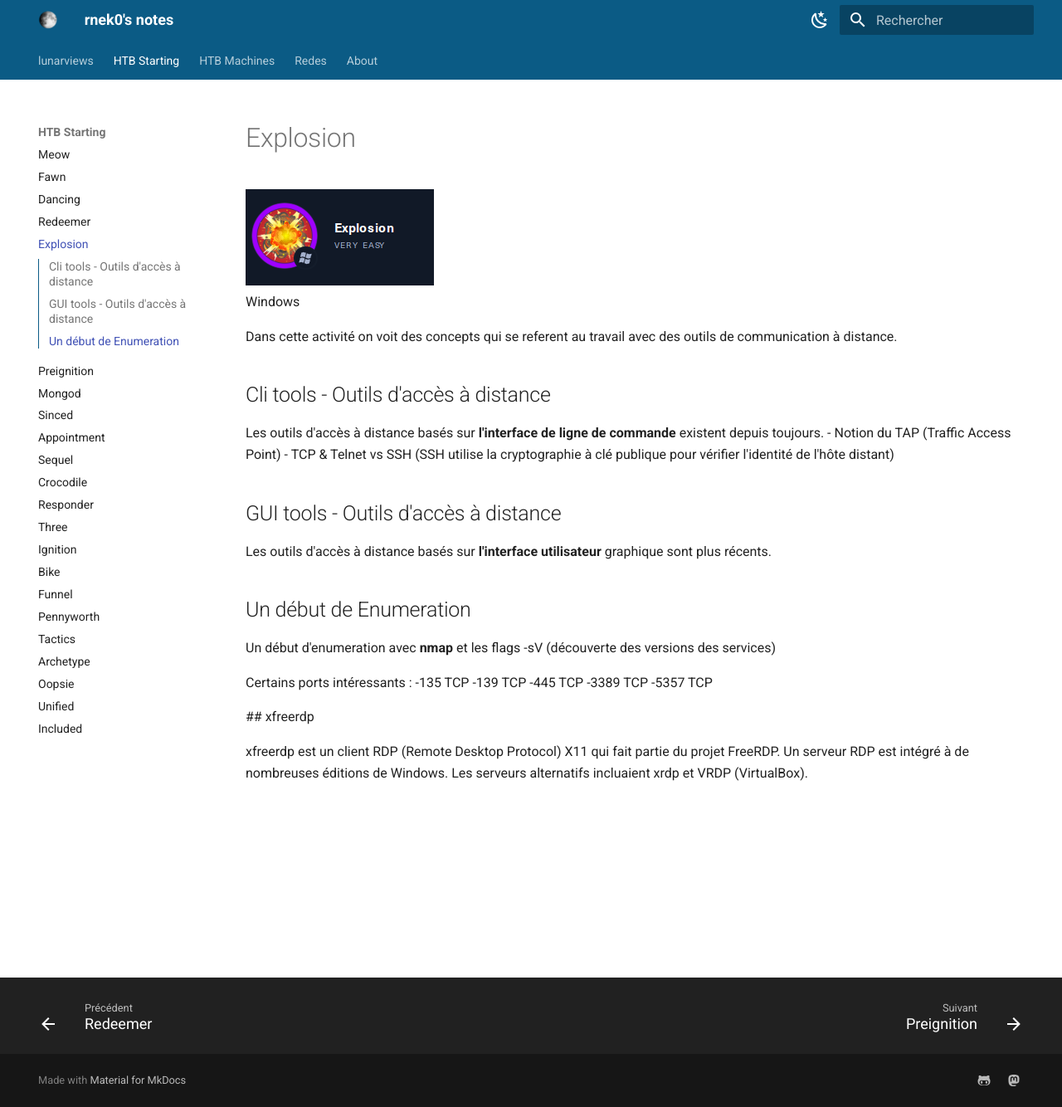
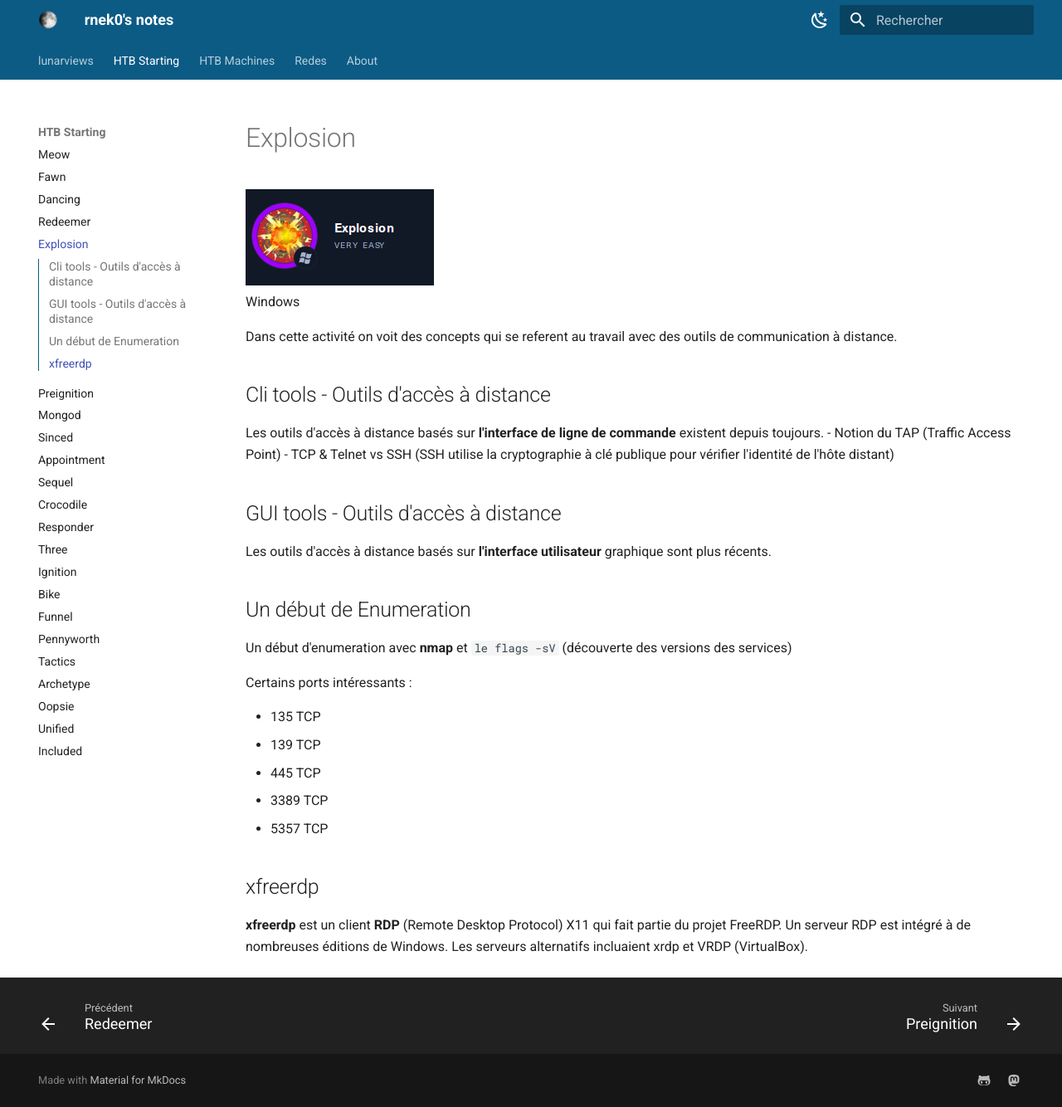
Before and after one commit to rnek0/lunarDocs, an MkDocs documentation site: the page built from docs/tiers0/explosion.md, in a window 1280 px wide and 1334 px high. Shown: the whole window at 83% size. Built offline with MkDocs 1.6.1 and Material for MkDocs 9.7.7, drawn with Linux system fonts in a browser that asks for light colours; nearby versions of some CDN libraries.

Commit message:
Update 'Explosion' page

````diff
--- a/docs/tiers0/explosion.md
+++ b/docs/tiers0/explosion.md
@@ -17,15 +17,16 @@
 
 ## Un début de Enumeration
 
-Un début d'enumeration avec **nmap** et les flags -sV (découverte des versions des services)
+Un début d'enumeration avec **nmap** et ```le flags -sV``` (découverte des versions des services)
 
 Certains ports intéressants :
- -135 TCP
- -139 TCP
- -445 TCP
- -3389 TCP
- -5357 TCP
 
- ## xfreerdp
+- 135 TCP
+- 139 TCP
+- 445 TCP
+- 3389 TCP
+- 5357 TCP
 
- xfreerdp est un client RDP (Remote Desktop Protocol) X11 qui fait partie du projet FreeRDP. Un serveur RDP est intégré à de nombreuses éditions de Windows. Les serveurs alternatifs incluaient xrdp et VRDP (VirtualBox).
+## xfreerdp
+
+**xfreerdp** est un client **RDP** (Remote Desktop Protocol) X11 qui fait partie du projet FreeRDP. Un serveur RDP est intégré à de nombreuses éditions de Windows. Les serveurs alternatifs incluaient xrdp et VRDP (VirtualBox).
````
Also changed, not shown: site/search/search_index.json, site/tiers0/explosion/index.html, 1 other file.
